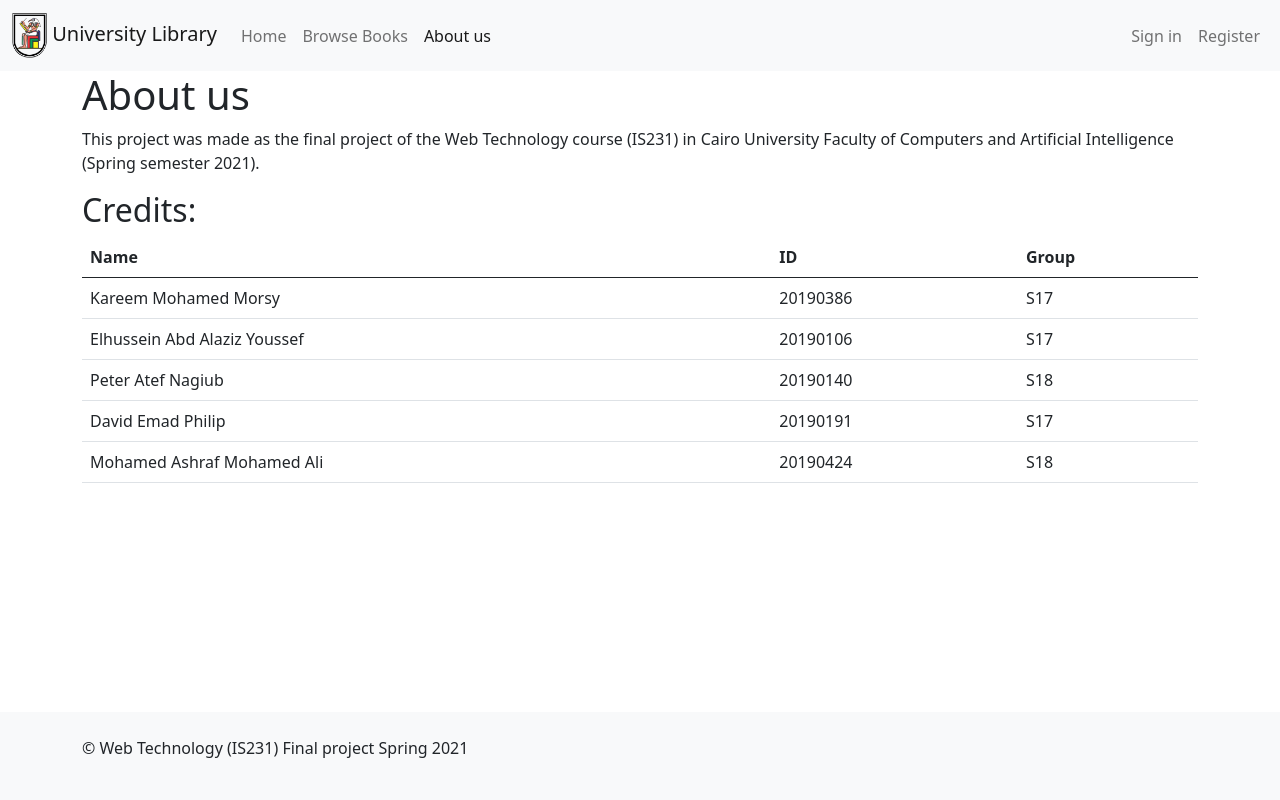
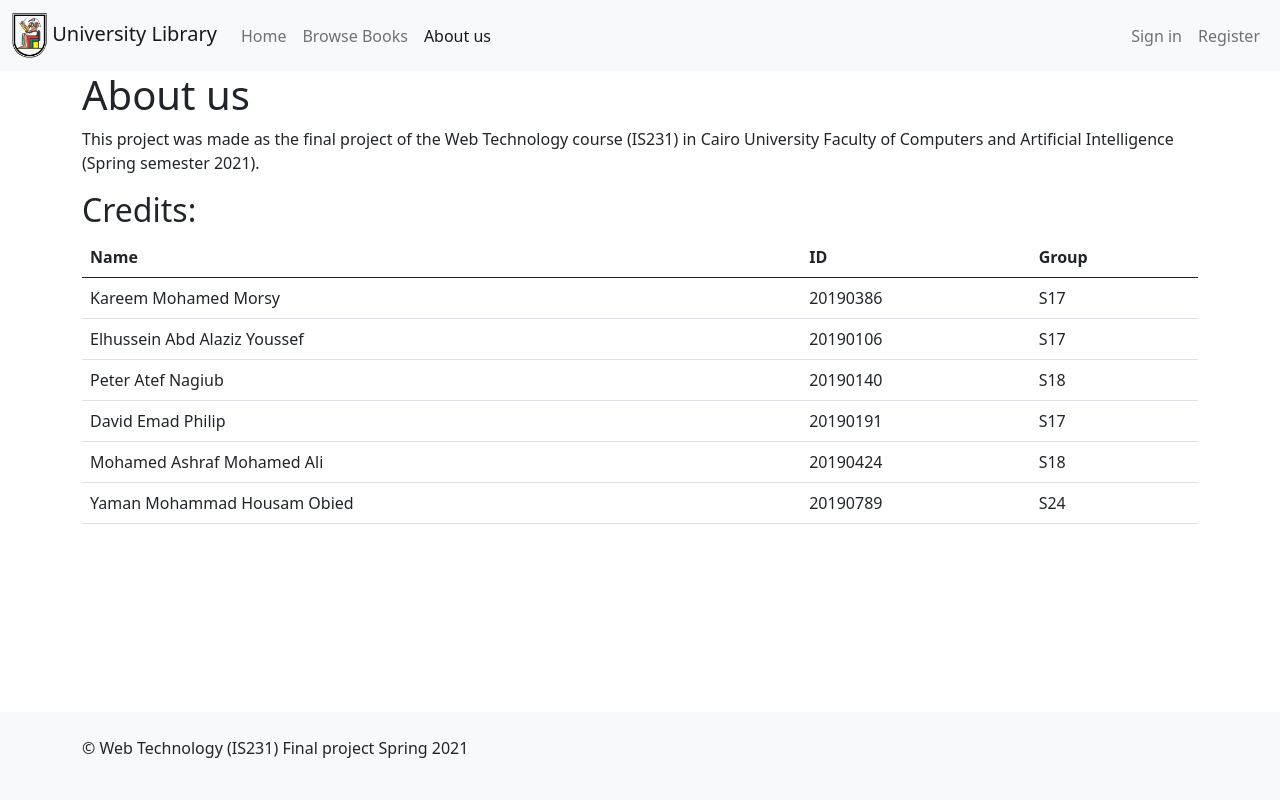
Before and after one commit to elhusseinn/Web-Technology-Final-Project, a Django app: page /about-us in a window 1280 px wide. Run offline with Django 3.2, Linux system fonts and the light colour scheme; some libraries are stand-ins or nearby versions.

Commit message:
Added Yaman

```diff
--- a/templates/Home/about-us.html
+++ b/templates/Home/about-us.html
@@ -42,6 +42,11 @@
                 <td>20190424</th>
                 <td>S18</th>
             </tr>
+            <tr>
+                <td>Yaman Mohammad Housam Obied</th>
+                <td>20190789</th>
+                <td>S24</th>
+            </tr>
         </tbody>
     </table>
 </div>
```
